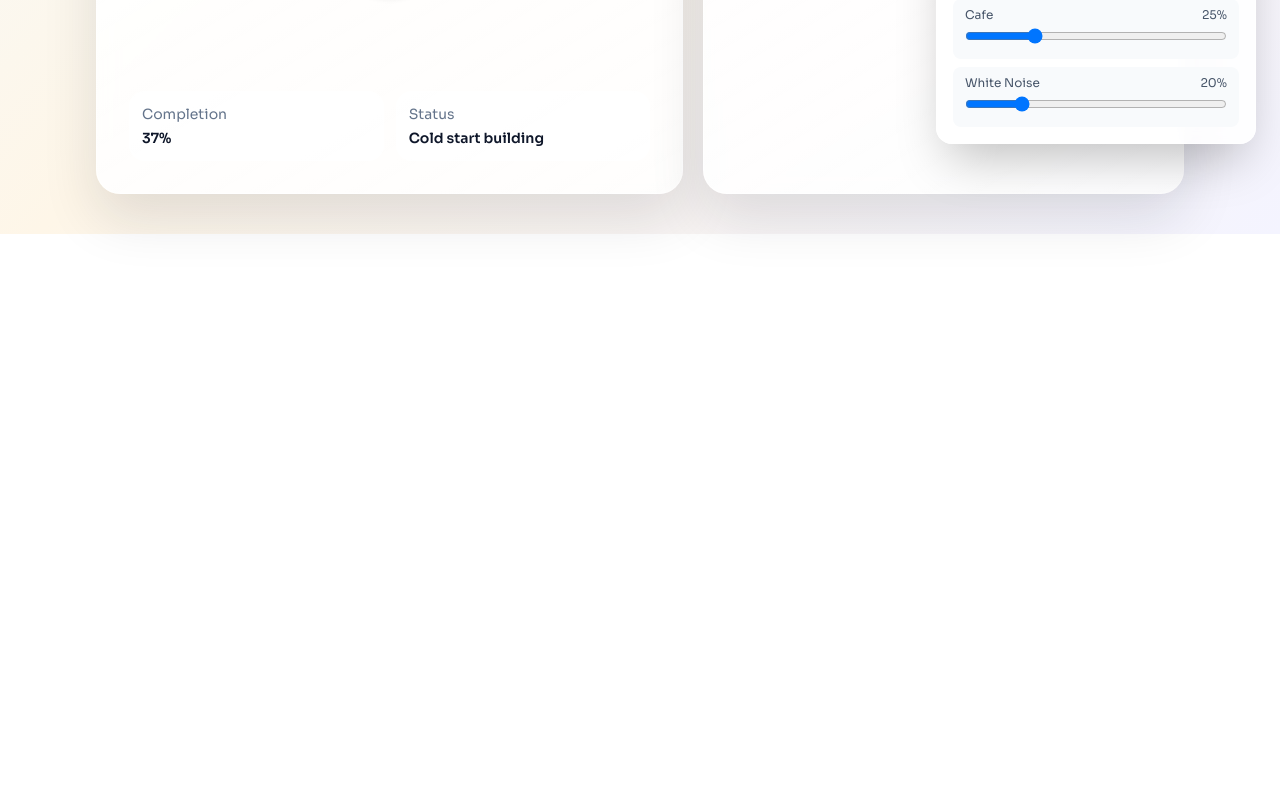
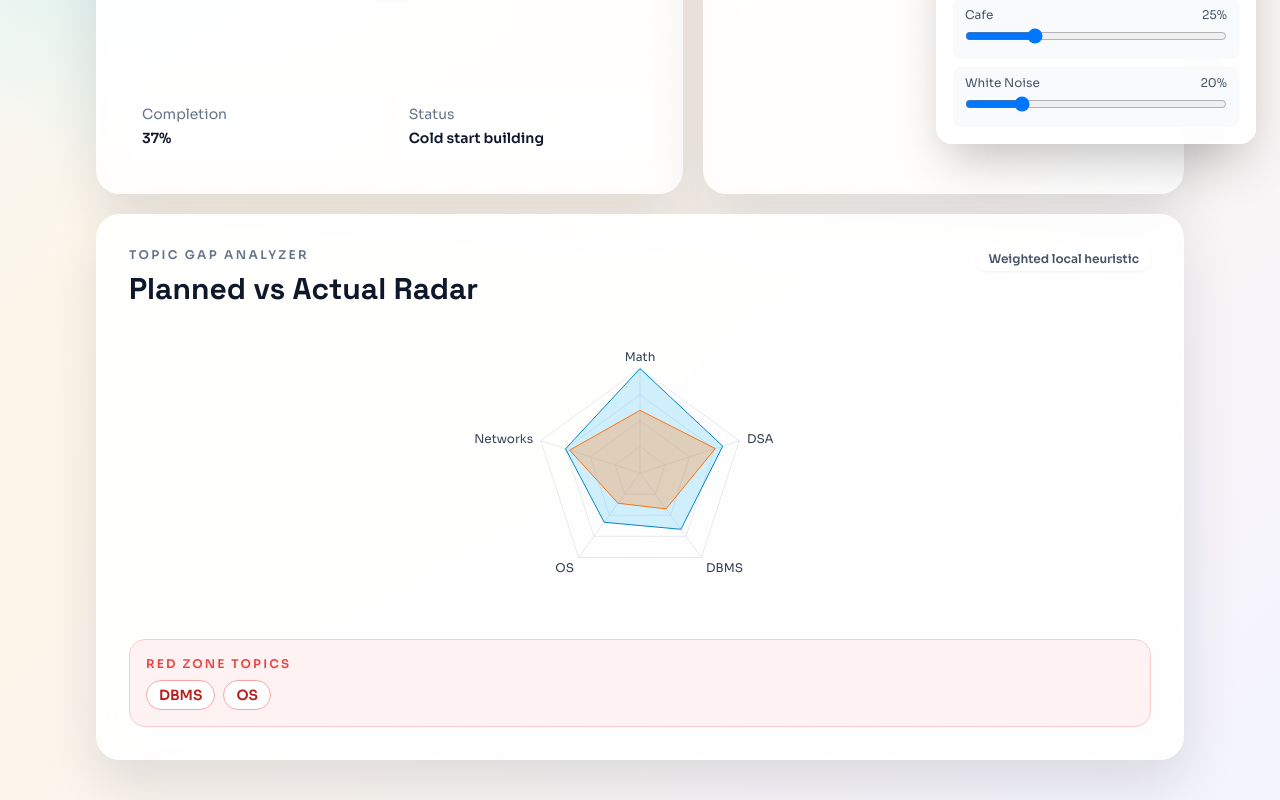
Before and after one commit to pallavghatvalwork-ops/smart-study-tracker, a React (Vite) app in the folder frontend/: page / in a window 1280 px wide. Shown: the part 632-1432 px from the top of the page. Before the commit the page ends 866 px from the top, so only its background shows below. Built offline with nearby package versions, Linux system fonts and the light colour scheme; no server answers; the database is empty.

Commit message:
feat: add topic gap analyzer radar chart with red zone alerts

```diff
--- a/frontend/src/App.tsx
+++ b/frontend/src/App.tsx
@@ -1,5 +1,6 @@
 import { FloatingTimerWidget } from './components/FloatingTimerWidget'
 import { StreakFlameCard } from './components/StreakFlameCard'
+import { TopicGapAnalyzer } from './components/TopicGapAnalyzer'
 import { useStreak } from './hooks/useStreak'
 
 function App() {
@@ -44,6 +45,10 @@ function App() {
         </aside>
       </section>
 
+      <section className="mt-5">
+        <TopicGapAnalyzer />
+      </section>
+
       <FloatingTimerWidget />
     </main>
   )
--- /dev/null
+++ b/frontend/src/components/TopicGapAnalyzer.tsx
@@ -0,0 +1,93 @@
+import { Radar, RadarChart, PolarGrid, PolarAngleAxis, ResponsiveContainer } from 'recharts'
+
+type StudyLog = {
+  topic: string
+  plannedHours: number
+  completedHours: number
+}
+
+const logs: StudyLog[] = [
+  { topic: 'Math', plannedHours: 12, completedHours: 7.2 },
+  { topic: 'DSA', plannedHours: 10, completedHours: 9.1 },
+  { topic: 'DBMS', plannedHours: 8, completedHours: 5.1 },
+  { topic: 'OS', plannedHours: 7, completedHours: 4.3 },
+  { topic: 'Networks', plannedHours: 9, completedHours: 8.5 },
+]
+
+function weightedCompletion(planned: number, completed: number): number {
+  if (planned <= 0) {
+    return 0
+  }
+
+  const ratio = completed / planned
+  const confidenceWeight = Math.min(1.2, 0.75 + planned / 24)
+  return Math.max(0, Math.min(1.2, ratio * confidenceWeight))
+}
+
+export function TopicGapAnalyzer() {
+  const chartData = logs.map((entry) => ({
+    topic: entry.topic,
+    planned: Math.round(entry.plannedHours * 10),
+    actual: Math.round(entry.completedHours * 10),
+    score: weightedCompletion(entry.plannedHours, entry.completedHours),
+  }))
+
+  const redZoneTopics = chartData.filter((entry) => entry.score < 0.7)
+
+  return (
+    <section className="streak-card rounded-3xl border border-white/70 p-6 sm:p-8">
+      <div className="mb-4 flex flex-wrap items-start justify-between gap-3">
+        <div>
+          <p className="text-xs font-semibold uppercase tracking-[0.2em] text-slate-500">Topic Gap Analyzer</p>
+          <h2 className="mt-2 font-['Space_Grotesk'] text-2xl font-bold text-slate-900 sm:text-3xl">
+            Planned vs Actual Radar
+          </h2>
+        </div>
+        <span className="rounded-full bg-white px-3 py-1 text-xs font-semibold text-slate-600 shadow-sm">
+          Weighted local heuristic
+        </span>
+      </div>
+
+      <div className="h-[300px] w-full">
+        <ResponsiveContainer width="100%" height="100%">
+          <RadarChart data={chartData} outerRadius="72%">
+            <PolarGrid stroke="#cbd5e1" strokeOpacity={0.5} />
+            <PolarAngleAxis dataKey="topic" tick={{ fill: '#334155', fontSize: 12 }} />
+            <Radar
+              name="Planned"
+              dataKey="planned"
+              stroke="#0284c7"
+              fill="#38bdf8"
+              fillOpacity={0.24}
+            />
+            <Radar
+              name="Actual"
+              dataKey="actual"
+              stroke="#f97316"
+              fill="#fb923c"
+              fillOpacity={0.35}
+            />
+          </RadarChart>
+        </ResponsiveContainer>
+      </div>
+
+      <div className="mt-4 rounded-2xl border border-red-200 bg-red-50 p-4">
+        <p className="text-xs font-semibold uppercase tracking-[0.18em] text-red-500">Red Zone Topics</p>
+        <div className="mt-2 flex flex-wrap gap-2">
+          {redZoneTopics.length > 0 ? (
+            redZoneTopics.map((topic) => (
+              <span
+                key={topic.topic}
+                className="rounded-full border border-red-300 bg-white px-3 py-1 text-sm font-semibold text-red-700"
+              >
+                {topic.topic}
+              </span>
+            ))
+          ) : (
+            <span className="text-sm font-semibold text-emerald-700">No red zones. Strong execution.</span>
+          )}
+        </div>
+      </div>
+    </section>
+  )
+}
```
